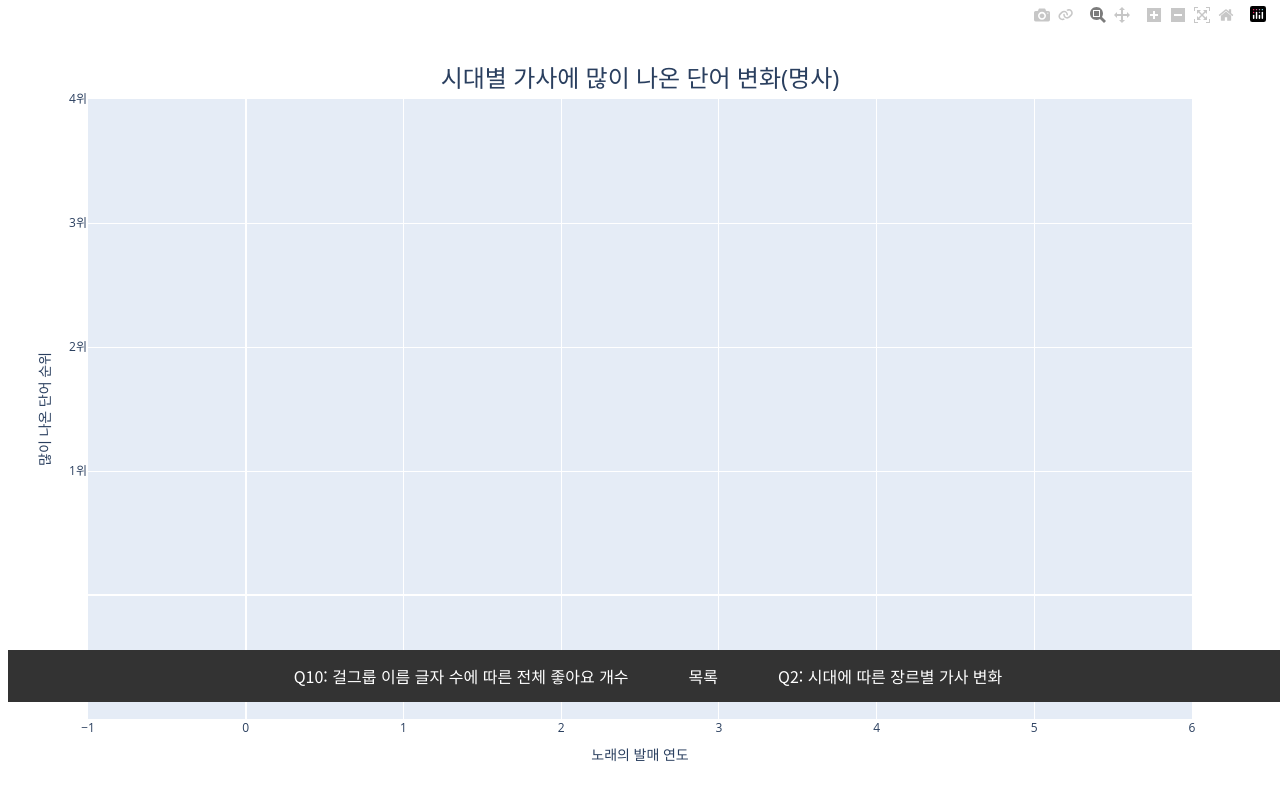
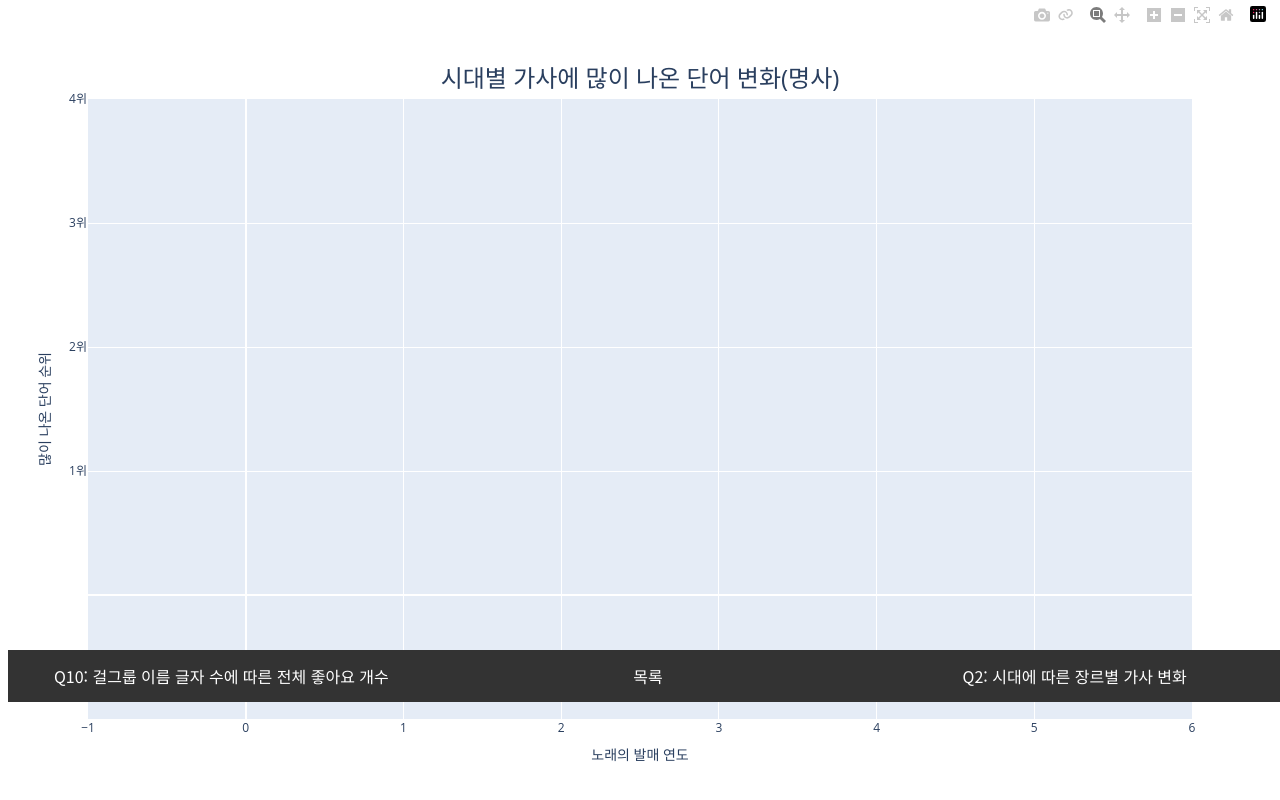
Before and after one commit to sudokube/big_database_design, a Flask app: page /q1 in a window 1280 px wide. Shown: the part 98-898 px from the top of the page. Run offline with Flask 3, Linux system fonts and the light colour scheme; data that the repository does not hold is empty; some libraries are stand-ins or nearby versions.

Commit message:
Fix navbar

```diff
--- a/static/styles.css
+++ b/static/styles.css
@@ -34,7 +34,8 @@ h1 {
     padding: 14px 20px;
     color: white;
     text-decoration: none;
-    margin: 0 10px
+    margin: 0 10px;
+    flex: 1;
 }
 
 .navbar a:hover {
```
